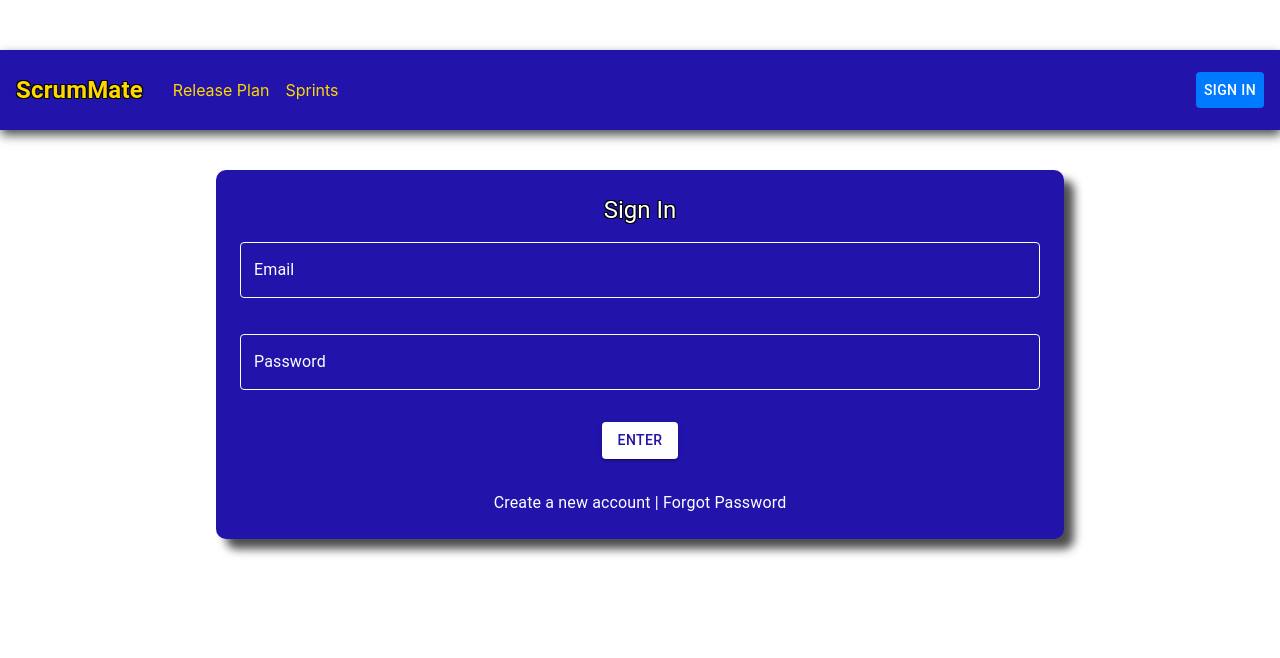
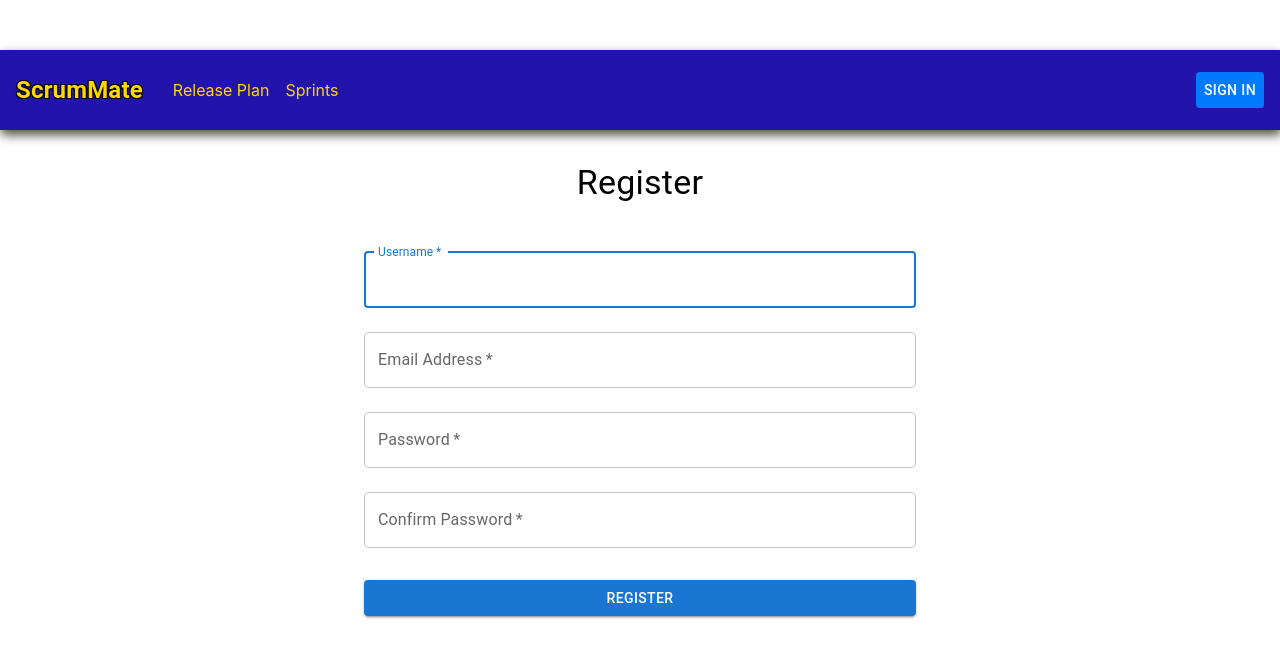
Before and after one commit to adhocmaster/ScrumMate, a React (Create React App) app in the folder frontend/: page /register in a window 1280 px wide. Before the commit this address led to /. Shown: the top 658 px of the page. Built offline with nearby package versions, Linux system fonts and the light colour scheme.

Commit message:
Register page

```diff
--- a/frontend/src/App.jsx
+++ b/frontend/src/App.jsx
@@ -6,6 +6,7 @@ import Dashboard from './Pages/Dashboard';
 import ReleasePlan from './Pages/ReleasePlan';
 import SprintPlan from './Pages/SprintPage';
 import Navbar from './Components/Navbar'; // Make sure the path is correct
+import Register from './Pages/Register';
 
 function App() {
   const [isLoggedIn, setIsLoggedIn] = useState(false);
@@ -76,6 +77,11 @@ function App() {
             isLoggedIn ? <SprintPlan /> : <Navigate replace to="/" />
           }
         />
+        <Route path="/register"
+        element={
+          <Register/>
+        } />
+        <Route path="/registrations" element={<Register />} />
         <Route path="*" element={<Navigate to="/" />} />
       </Routes>
     </div>
--- /dev/null
+++ b/frontend/src/Pages/Register.jsx
@@ -0,0 +1,97 @@
+import React, { useState } from 'react';
+import { useNavigate } from 'react-router-dom';
+import { Box, Container, TextField, Button, Typography } from '@mui/material';
+
+const Register = () => {
+  console.log("IN REGISTER PAGE");
+  const [username, setUsername] = useState('');
+  const [email, setEmail] = useState('');
+  const [password, setPassword] = useState('');
+  const [confirmPassword, setConfirmPassword] = useState('');
+
+  const navigate = useNavigate();
+
+  const handleSubmit = async (event) => {
+    event.preventDefault();
+    try {
+      // Replace with your API call logic
+      const response = await fetch('api-endpoint-needed', {
+        method: 'POST',
+        headers: {
+          'Content-Type': 'application/json',
+        },
+        body: JSON.stringify({ username, email, password }),
+      });
+
+      if (response.ok) {
+        // Handle successful Register
+        // For example, log the user in and redirect to dashboard
+        navigate('/dashboard');
+      } else {
+        // Handle errors (e.g., user already exists, validation error)
+      }
+    } catch (error) {
+      // Handle network or other errors
+    }
+  };
+return (
+    <Container maxWidth="sm">
+      <Typography variant="h4" sx={{ marginY: 4 }}>Register</Typography>
+      <Box component="form" onSubmit={handleSubmit} noValidate sx={{ mt: 1 }}>
+        <TextField
+          margin="normal"
+          required
+          fullWidth
+          label="Username"
+          name="username"
+          autoComplete="username"
+          autoFocus
+          value={username}
+          onChange={(e) => setUsername(e.target.value)}
+        />
+        <TextField
+          margin="normal"
+          required
+          fullWidth
+          label="Email Address"
+          name="email"
+          autoComplete="email"
+          value={email}
+          onChange={(e) => setEmail(e.target.value)}
+        />
+        <TextField
+          margin="normal"
+          required
+          fullWidth
+          name="password"
+          label="Password"
+          type="password"
+          autoComplete="current-password"
+          value={password}
+          onChange={(e) => setPassword(e.target.value)}
+        />
+        <TextField
+          margin="normal"
+          required
+          fullWidth
+          name="confirmPassword"
+          label="Confirm Password"
+          type="password"
+          autoComplete="current-password"
+          value={confirmPassword}
+          onChange={(e) => setConfirmPassword(e.target.value)}
+        />
+        <Button
+          type="submit"
+          fullWidth
+          variant="contained"
+          sx={{ mt: 3, mb: 2 }}
+        >
+          Register
+        </Button>
+      </Box>
+    </Container>
+  );
+};
+
+export default Register;
```
Also changed, not shown: 1 other file (tests, documents, lock files or other folders).
